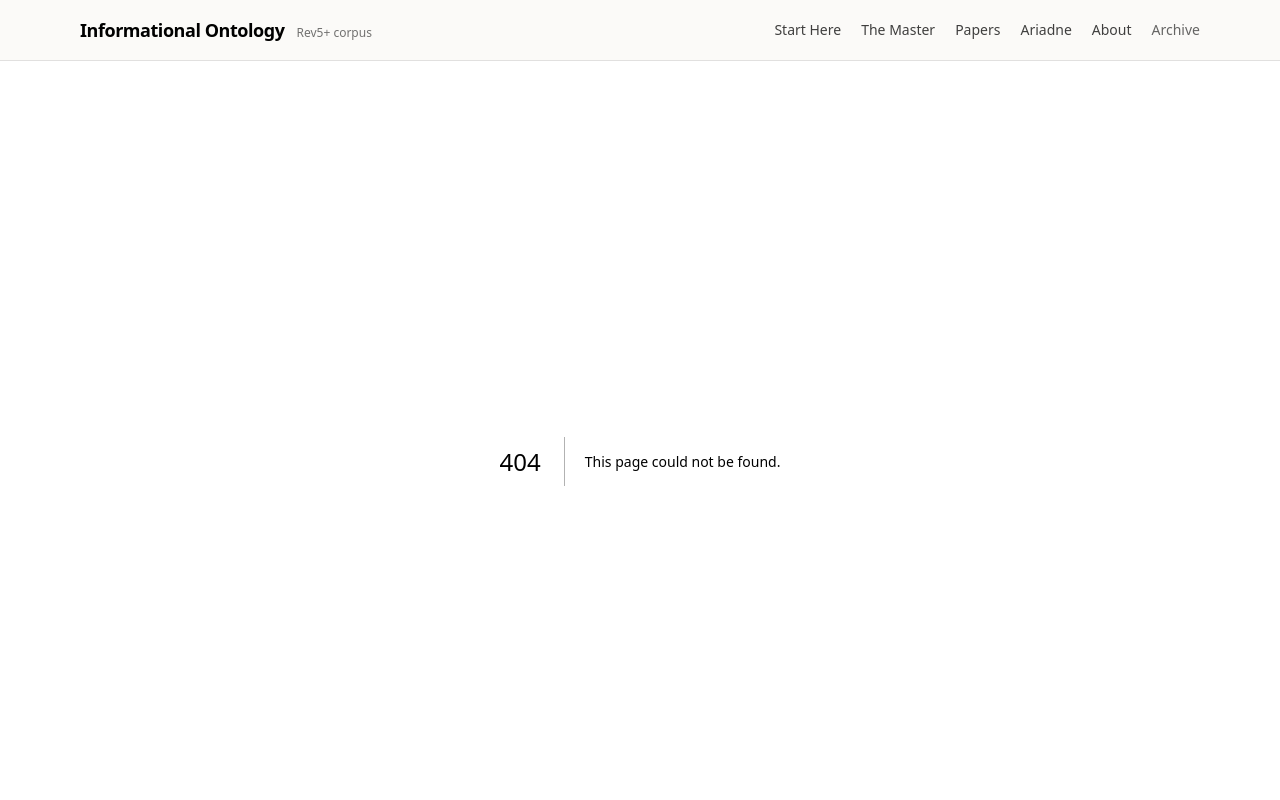
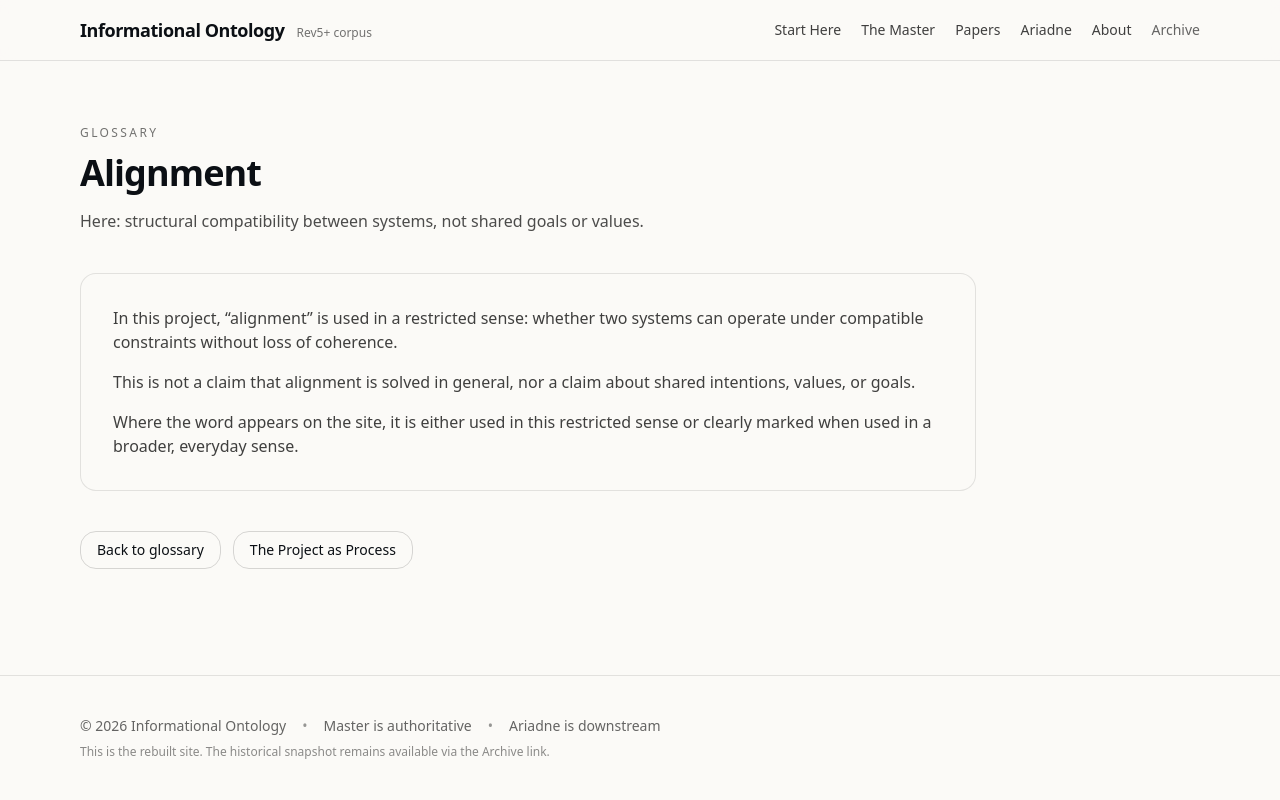
Before and after one commit to MindsEye69/information-ontology-site, a Next.js app: page /glossary/alignment in a window 1280 px wide. Before the commit this address had no page. Shown: the top 800 px of the page. Built offline with nearby package versions, Linux system fonts and the light colour scheme.

Commit message:
Glossary Components

```diff
--- /dev/null
+++ b/app/glossary/[slug]/page.tsx
@@ -0,0 +1,59 @@
+import Link from "next/link";
+import { notFound } from "next/navigation";
+
+const TERMS: Record<
+  string,
+  { term: string; short: string; body: string[] }
+> = {
+  alignment: {
+    term: "Alignment",
+    short: "Here: structural compatibility between systems, not shared goals or values.",
+    body: [
+      "In this project, “alignment” is used in a restricted sense: whether two systems can operate under compatible constraints without loss of coherence.",
+      "This is not a claim that alignment is solved in general, nor a claim about shared intentions, values, or goals.",
+      "Where the word appears on the site, it is either used in this restricted sense or clearly marked when used in a broader, everyday sense.",
+    ],
+  },
+};
+
+export default function GlossaryEntry({ params }: { params: { slug: string } }) {
+  const entry = TERMS[params.slug];
+  if (!entry) return notFound();
+
+  return (
+    <div className="mx-auto max-w-6xl px-4 py-16">
+      <div className="max-w-4xl">
+        <p className="text-xs uppercase tracking-[0.2em] text-black/55">Glossary</p>
+        <h1 className="mt-3 text-3xl md:text-4xl font-semibold tracking-tight">
+          {entry.term}
+        </h1>
+        <p className="mt-4 text-sm md:text-base text-black/70 leading-relaxed">
+          {entry.short}
+        </p>
+
+        <div className="mt-10 space-y-4 rounded-2xl border border-black/10 bg-paper p-6 md:p-8">
+          {entry.body.map((p) => (
+            <p key={p} className="text-sm md:text-base text-black/75 leading-relaxed">
+              {p}
+            </p>
+          ))}
+        </div>
+
+        <div className="mt-10 flex flex-wrap gap-3">
+          <Link
+            href="/glossary"
+            className="no-underline inline-flex items-center rounded-2xl px-4 py-2 border border-black/15 text-sm"
+          >
+            Back to glossary
+          </Link>
+          <Link
+            href="/process"
+            className="no-underline inline-flex items-center rounded-2xl px-4 py-2 border border-black/15 text-sm"
+          >
+            The Project as Process
+          </Link>
+        </div>
+      </div>
+    </div>
+  );
+}
--- a/app/glossary/page.tsx
+++ b/app/glossary/page.tsx
@@ -1,27 +1,38 @@
-import glossary from "@/content/glossary.json";
+import Link from "next/link";
 
-type Term = { term: string; definition: string };
+const TERMS = [
+  {
+    slug: "alignment",
+    term: "Alignment",
+    short: "Here: structural compatibility between systems, not shared goals or values.",
+  },
+];
 
-function slugify(s: string) {
-  return s.toLowerCase().trim().replace(/\s+/g, "-");
-}
-
-export default function GlossaryPage() {
-  const terms = (glossary as any).terms as Term[];
+export default function GlossaryIndex() {
   return (
-    <div className="mx-auto max-w-6xl px-4 py-14">
+    <div className="mx-auto max-w-6xl px-4 py-16">
       <div className="max-w-4xl">
         <p className="text-xs uppercase tracking-[0.2em] text-black/55">Glossary</p>
-        <h1 className="mt-3 text-3xl md:text-4xl font-semibold tracking-tight">Key terms</h1>
-        <p className="mt-4 text-black/70 leading-relaxed">
-          This glossary defines complex terms and terms with special IO meanings. (Placeholder list—will be expanded from the finalized corpus.)
+        <h1 className="mt-3 text-3xl md:text-4xl font-semibold tracking-tight">
+          Terms and definitions
+        </h1>
+        <p className="mt-4 text-sm md:text-base text-black/70 leading-relaxed">
+          Glossary entries are available for terms that have project-specific meanings or where a common word is used in an uncommon way.
         </p>
 
-        <div className="mt-10 divide-y divide-black/10 rounded-2xl border border-black/10 bg-white/60">
-          {terms.map((t) => (
-            <div key={t.term} id={slugify(t.term)} className="p-5 scroll-mt-24">
-              <div className="text-base font-medium">{t.term}</div>
-              <div className="mt-2 text-sm text-black/70 leading-relaxed">{t.definition}</div>
+        <div className="mt-10 divide-y divide-black/10 rounded-2xl border border-black/10 bg-paper">
+          {TERMS.map((t) => (
+            <div key={t.slug} className="p-5">
+              <div className="flex items-baseline justify-between gap-6 flex-wrap">
+                <div className="text-base font-medium">{t.term}</div>
+                <Link
+                  href={`/glossary/${t.slug}`}
+                  className="no-underline inline-flex items-center rounded-2xl px-4 py-2 border border-black/15 text-sm"
+                >
+                  Open
+                </Link>
+              </div>
+              <p className="mt-2 text-sm text-black/65 leading-relaxed">{t.short}</p>
             </div>
           ))}
         </div>
--- a/app/process/page.tsx
+++ b/app/process/page.tsx
@@ -1,4 +1,5 @@
 import Link from "next/link";
+import DefinedTerm from "@/components/glossary/DefinedTerm";
 
 export default function ProcessPage() {
   return (
@@ -21,7 +22,7 @@ export default function ProcessPage() {
           </p>
 
           <p className="mt-4 text-base md:text-lg text-black/80 leading-relaxed">
-            The collaboration was not planned as a demonstration of alignment;
+            The collaboration was not planned as a demonstration of <DefinedTerm slug="alignment" tooltip="Here, “alignment” means structural compatibility under shared constraints—not shared goals or values.">alignment</DefinedTerm>;
             an account of alignment unfolded organically from the original work.
             Only in retrospect did it become clear that this account relied on
             the same constrained methodology through which the project itself
--- /dev/null
+++ b/components/glossary/DefinedTerm.tsx
@@ -0,0 +1,84 @@
+"use client";
+
+import { useEffect, useId, useRef, useState } from "react";
+import Link from "next/link";
+
+export default function DefinedTerm({
+  term,
+  slug,
+  tooltip,
+  children,
+  className = "",
+  delayMs = 420,
+}: {
+  term?: string;
+  slug: string;
+  tooltip: string;
+  children?: React.ReactNode;
+  className?: string;
+  delayMs?: number;
+}) {
+  const label = children ?? term ?? slug;
+  const [open, setOpen] = useState(false);
+  const t = useRef<number | null>(null);
+  const id = useId();
+
+  useEffect(() => {
+    return () => {
+      if (t.current) window.clearTimeout(t.current);
+    };
+  }, []);
+
+  function arm() {
+    if (t.current) window.clearTimeout(t.current);
+    t.current = window.setTimeout(() => setOpen(true), delayMs);
+  }
+
+  function disarm() {
+    if (t.current) window.clearTimeout(t.current);
+    t.current = null;
+    setOpen(false);
+  }
+
+  return (
+    <span className="relative inline-block align-baseline">
+      <Link
+        href={`/glossary/${slug}`}
+        onMouseEnter={arm}
+        onMouseLeave={disarm}
+        onFocus={() => setOpen(true)}
+        onBlur={() => setOpen(false)}
+        aria-describedby={open ? id : undefined}
+        className={[
+          "no-underline rounded-md px-0.5",
+          "text-slate-600 hover:text-slate-700",
+          "hover:bg-black/5 transition-colors",
+          className,
+        ].join(" ")}
+        title="Glossary entry"
+      >
+        {label}
+      </Link>
+
+      {open ? (
+        <div
+          id={id}
+          role="tooltip"
+          className="absolute left-0 top-full mt-2 w-[min(320px,80vw)] rounded-xl border border-black/10 bg-white/95 p-3 shadow-sm"
+        >
+          <div className="text-xs leading-relaxed text-black/70 whitespace-pre-wrap">
+            {tooltip}
+          </div>
+          <div className="mt-2">
+            <Link
+              href={`/glossary/${slug}`}
+              className="no-underline text-xs text-black/55 hover:text-black/70"
+            >
+              Open glossary entry →
+            </Link>
+          </div>
+        </div>
+      ) : null}
+    </span>
+  );
+}
--- /dev/null
+++ b/components/glossary/GlossaryTerm.tsx
@@ -0,0 +1,31 @@
+import Link from "next/link";
+
+export default function GlossaryTerm({
+  term,
+  slug,
+  children,
+  className = "",
+  title,
+}: {
+  term?: string;
+  slug: string;
+  children?: React.ReactNode;
+  className?: string;
+  title?: string;
+}) {
+  const label = children ?? term ?? slug;
+  return (
+    <Link
+      href={`/glossary/${slug}`}
+      className={[
+        "no-underline rounded-md px-0.5",
+        "text-black/70 hover:text-black/80",
+        "hover:bg-black/5 transition-colors",
+        className,
+      ].join(" ")}
+      title={title ?? "Glossary entry"}
+    >
+      {label}
+    </Link>
+  );
+}
```
